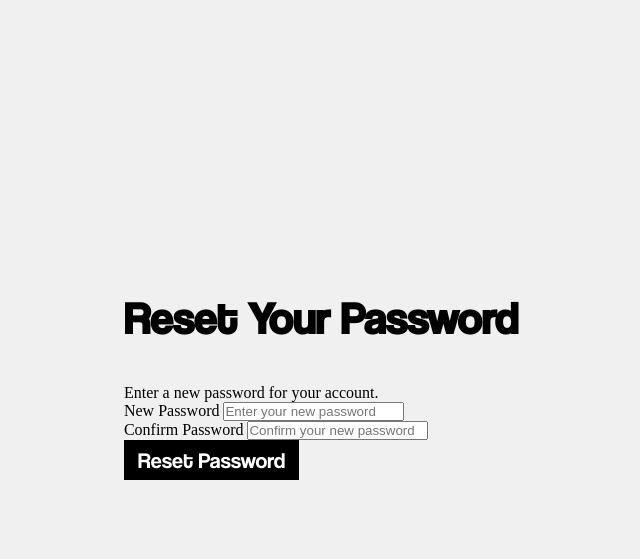
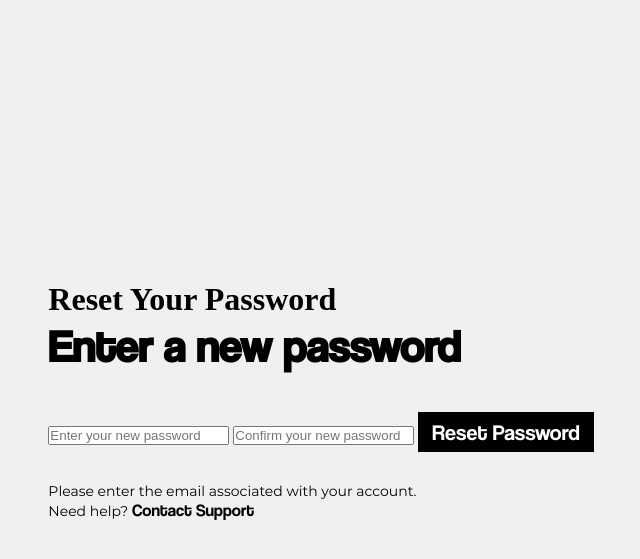
Before and after one commit to CoderIsNowAviable/scheuler, a FastAPI app: template templates/reset-password.html in a window 1280 px wide. Shown: the top 559 px of the page, without its empty margins (319-959 px from the left). Run offline with FastAPI, Linux system fonts and the light colour scheme; the template is opened without the code that fills it, so the values that code supplies are empty.

Commit message:
Update reset-password.html
made better

```diff
--- a/templates/reset-password.html
+++ b/templates/reset-password.html
@@ -13,29 +13,24 @@
     <link rel="stylesheet" href="/static/css/reset-password.css">
 </head>
 <body>
-    <div class="container">
-        <div class="form-container">
-            <h2>Reset Your Password</h2>
-            <p>Enter a new password for your account.</p>
+        <div class="reset-password-container">
+            <h1>Reset Your Password</h1>
+            <h2>Enter a new password</h2>
+            <form id="reset-password-form" class="reset-password-form">
 
-            <form id="reset-password-form">
-                <div class="input-group">
-                    <label for="password">New Password</label>
-                    <input type="password" id="password" name="password" placeholder="Enter your new password" required>
+                    <input type="password" id="password" name="password" class="input-group" placeholder="Enter your new password" required>
                     <span id="password-error" class="error-message"></span>
-                </div>
 
-                <div class="input-group">
-                    <label for="confirm-password">Confirm Password</label>
-                    <input type="password" id="confirm-password" name="confirm-password" placeholder="Confirm your new password" required>
+                    <input type="password" id="confirm-password" name="confirm-password" class="input-group" placeholder="Confirm your new password" required>
                     <span id="confirm-password-error" class="error-message"></span>
-                </div>
 
                 <button type="submit" class="submit-btn">Reset Password</button>
             </form>
+            <p class="note">
+                Please enter the email associated with your account.<br>Need help?
+                <a href="/pages/contact" class="resend">Contact Support</a>
+            </p>
         </div>
-    </div>
-
     <script src="/static/js/reset-password.js"></script>
 </body>
 </html>
```
